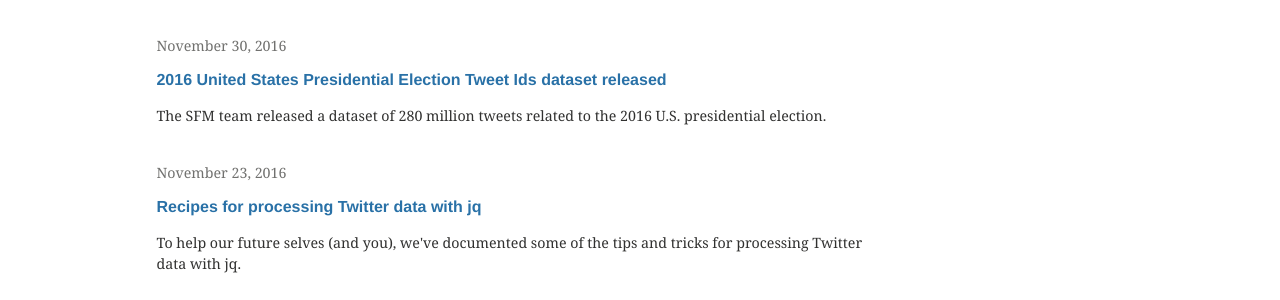
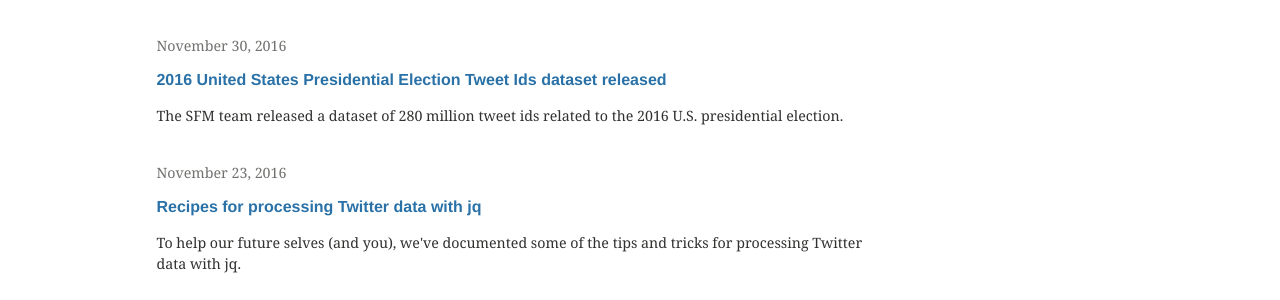
Before and after one commit to gwu-libraries/sfm-ui, a Jekyll site: the page built from index.md, in a window 1280 px wide and 900 px high, scrolled down 679 px. Shown: the part 154-454 px from the top of the window. Built offline with Jekyll 4.4.1, drawn with Linux system fonts in a browser that asks for light colours; comment, search, counter and statistics services are not loaded.

Commit message:
Adjusted wording.

```diff
--- a/_posts/2016-11-30-election-dataset.md
+++ b/_posts/2016-11-30-election-dataset.md
@@ -3,7 +3,7 @@
 permalink: /posts/2016-11-30-election-dataset
 title: "2016 United States Presidential Election Tweet Ids dataset released"
 author: justin_littman
-excerpt: "The SFM team released a dataset of 280 million tweets related to the 2016 U.S. presidential election."
+excerpt: "The SFM team released a dataset of 280 million tweet ids related to the 2016 U.S. presidential election."
 ---
 
 The 2016 U.S. presidential election has been very influential for the Social Feed Manager project.  First, it provided a ready supply of short-term (think, the debates) and long-term (think, the entire election season) events for testing collecting with SFM.  Second, it provided the SFM team the opportunity to build a collection of social media data that is potentially valuable to researchers.  While not political scientists or historians, the intuition of the SFM team has been that writing the history of the 2016 U.S. presidential election will require the relevant social media data.
```
